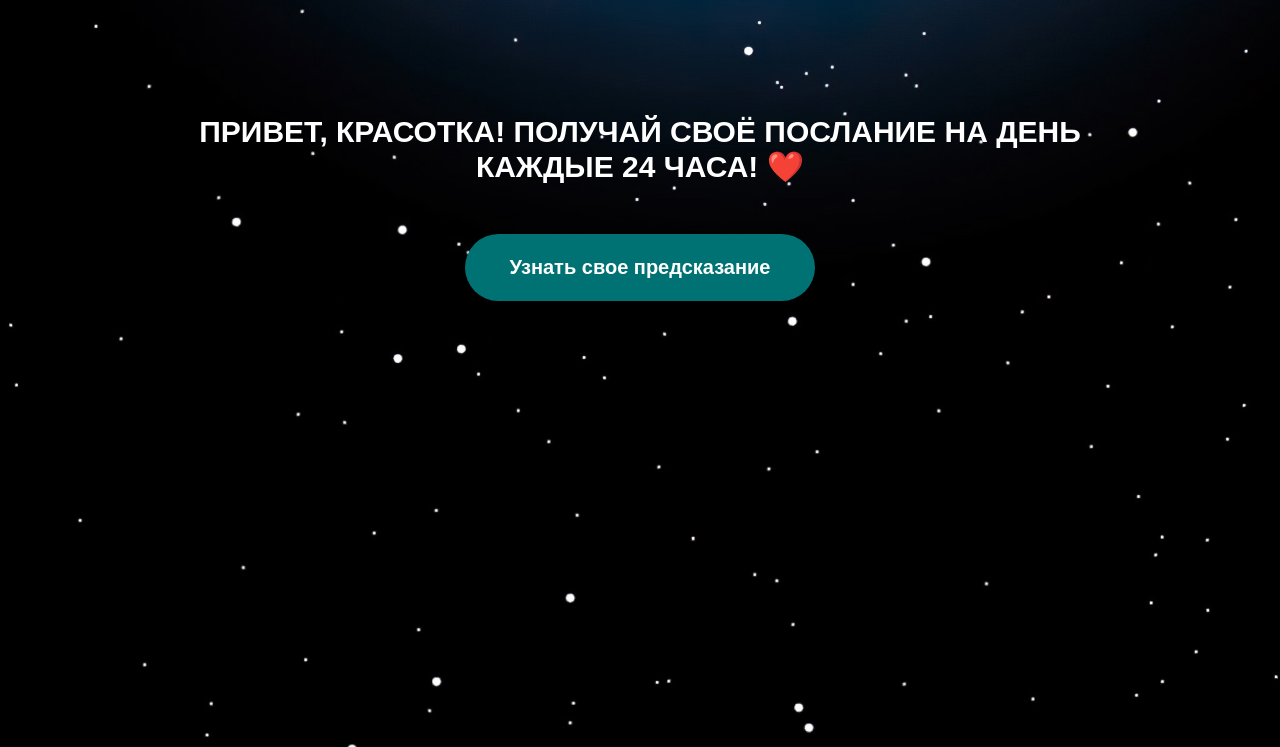
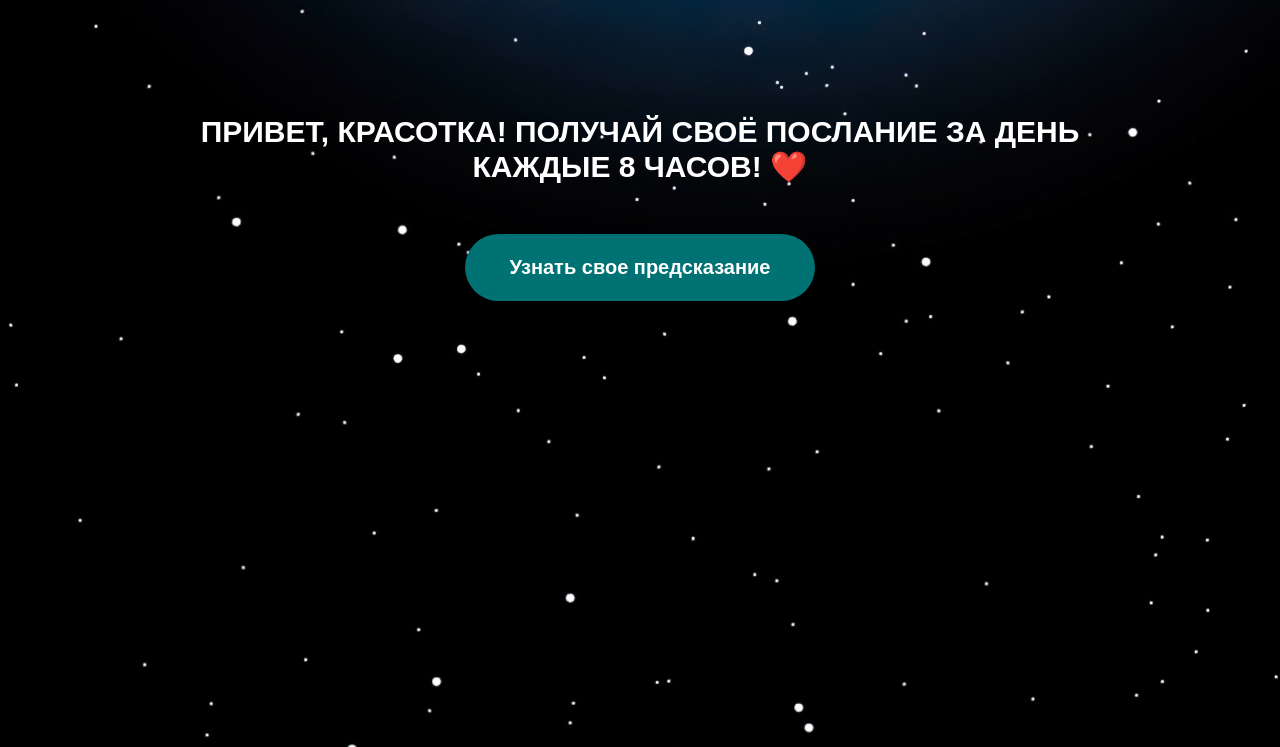
Before and after one commit to isikdev/stretch-house, a plain HTML site: page index.html in a window 1280 px wide. Shown: the part 83-830 px from the top of the page. Drawn offline with Linux system fonts and the light colour scheme; a web font is replaced by a local one.

Commit message:
8 часов

```diff
--- a/index.html
+++ b/index.html
@@ -18,7 +18,7 @@
     <div class="wrapper">
         <img class="logo" src="./img/logo.png" alt="logo">
         <div class="quote__content">
-            <p id="quote">Привет, красотка! Получай своё послание на день каждые 24 часа! ❤️</p>
+            <p id="quote">Привет, красотка! Получай своё послание за день каждые 8 часов! ❤️</p>
         </div>
         <div class="quote__btn">
             <button id="generate">Узнать свое предсказание</button>
```
